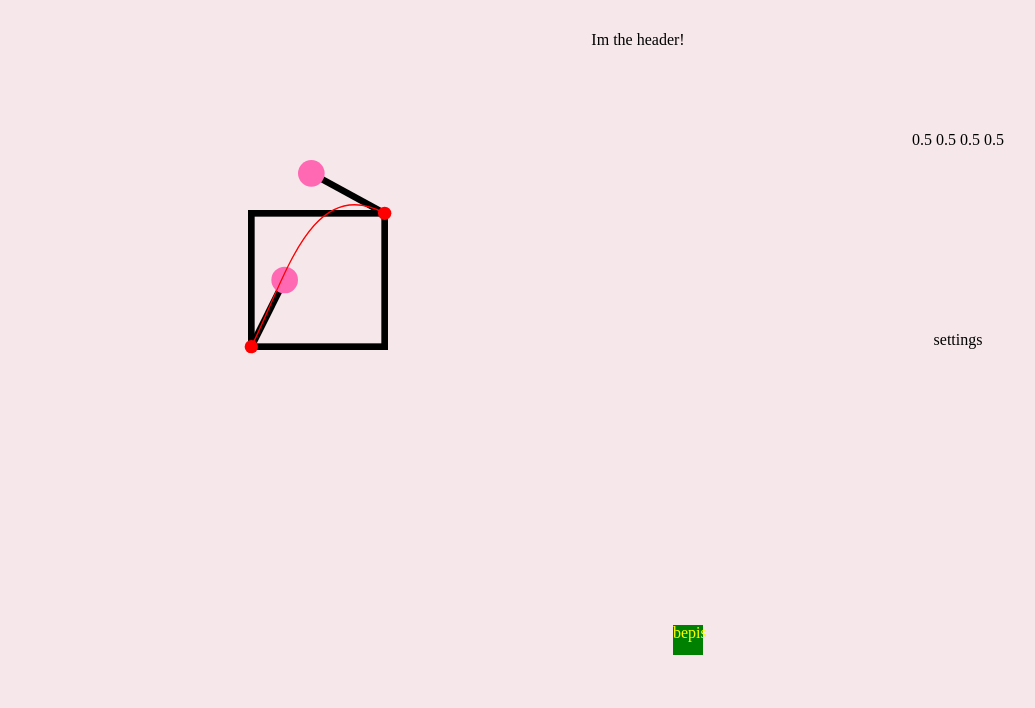
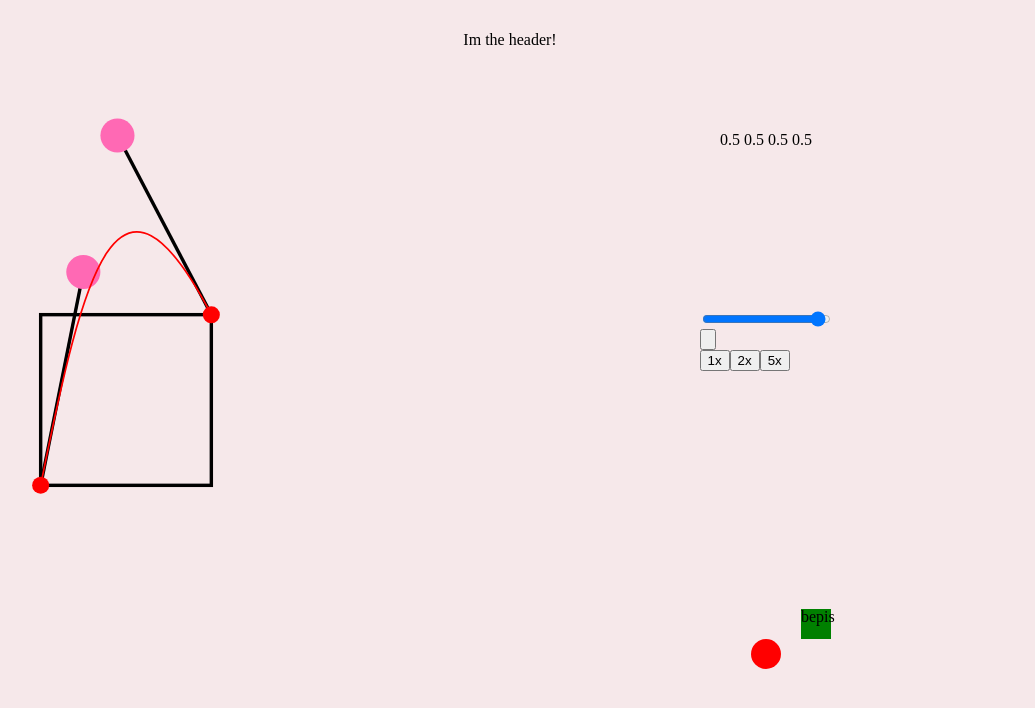
Before and after one commit to DangerN/bezier-curver, a React (Create React App) app: page / in a window 1280 px wide. Shown: the top 708 px of the page, without its empty margins (2-1037 px from the left). Built offline with nearby package versions, Linux system fonts and the light colour scheme.

Commit message:
'worked on multiplier'

```diff
--- a/package.json
+++ b/package.json
@@ -2,7 +2,9 @@
   "name": "bezier-curver",
   "version": "0.1.0",
   "private": true,
+  "homepage": "http://crystalneal.com/bezier-curver/",
   "dependencies": {
+    "gh-pages": "^2.1.1",
     "lodash.clamp": "^4.0.3",
     "node-sass": "^4.12.0",
     "react": "^16.9.0",
@@ -10,6 +12,8 @@
     "react-scripts": "3.1.1"
   },
   "scripts": {
+    "predeploy": "npm run build",
+    "deploy": "gh-pages -d build",
     "start": "react-scripts start",
     "build": "react-scripts build",
     "test": "react-scripts test",
--- a/src/App.js
+++ b/src/App.js
@@ -11,7 +11,7 @@ function App() {
   return (
     <div className="App">
       <Header />
-      <Graph dispatch={dispatch} height='400' width='200'/>
+      <Graph dispatch={dispatch} multiplier={appState.multiplier}/>
       <Settings dispatch={dispatch}/>
       <Instructions {...appState}/>
       <Output {...appState}/>
--- a/src/components/Graph.jsx
+++ b/src/components/Graph.jsx
@@ -2,7 +2,7 @@ import React, { useState, useEffect } from 'react'
 import clamp from 'lodash.clamp'
 
 const Graph = (props) => {
-  const {height, width, dispatch} = props
+  const {dispatch, multiplier} = props
   const initialState = {
     handleOne: {
       x: 50,
@@ -15,17 +15,6 @@ const Graph = (props) => {
     draggingPointId: null
   }
   const [ graphState, setGraphState ] = useState(initialState)
-  // useEffect(() => {
-  //   dispatch({
-  //     type: 'updatePositions',
-  //     positions: {
-  //       x1: graphState.handleOne.x,
-  //       y1: graphState.handleOne.y,
-  //       x2: graphState.handleTwo.x,
-  //       y2: graphState.handleTwo.y
-  //     }
-  //   })
-  // },[graphState.handleOne.x, graphState.handleOne.y, graphState.handleTwo.x, graphState.handleTwo.y])
   const handleMouseDown = (pointId) => {
     setGraphState({...graphState, draggingPointId: pointId})
   }
@@ -40,9 +29,9 @@ const Graph = (props) => {
     const svgX = clientX - svgRect.left
     const svgY = clientY - svgRect.top
     const viewBoxX = svgX * 150 / svgRect.width;
-    const viewBoxY = svgY * 300 / svgRect.height;
+    const viewBoxY = svgY * 450 / svgRect.height;
     const xPosition = clamp(viewBoxX, 25, 125)
-    const yPosition = clamp(viewBoxY, 15, 285)
+    const yPosition = clamp(viewBoxY, 15, 435)
     setGraphState({...graphState, [draggingPointId]: {x: xPosition, y: yPosition}})
     dispatch({
       type: draggingPointId,
@@ -51,24 +40,23 @@ const Graph = (props) => {
     })
   }
   const path = `
-    M 25, 200
+    M 25, 275
     C ${graphState.handleOne.x},${graphState.handleOne.y}
       ${graphState.handleTwo.x},${graphState.handleTwo.y}
-      125,100
+      125,175
   `
   return (
     <svg className='graph'
       xmlns="http://www.w3.org/2000/svg"
-      width={width} height={height}
-      viewBox={`0 0 150 300`}
+      viewBox={`0 0 150 450`}
       onMouseMove={event=>{handleMouseMove(event)}}
       onMouseUp={handleMouseUp}
       onMouseLeave={handleMouseUp}>
-      <rect x='25' y='100' height='100' width='100' fill='none' stroke='black' strokeWidth='5'/>
-      <line x1={graphState.handleOne.x} y1={graphState.handleOne.y} x2='25' y2='200' stroke='black' strokeWidth='5'/>
-      <line x1={graphState.handleTwo.x} y1={graphState.handleTwo.y} x2='125' y2='100' stroke='black' strokeWidth='5'/>
-      <circle cx='25' cy='200' r='5' fill='red'/>
-      <circle cx='125' cy='100' r='5' fill='red'/>
+      <rect x='25' y='175' height='100' width='100' fill='none' stroke='black' strokeWidth='2'/>
+      <line x1={graphState.handleOne.x} y1={graphState.handleOne.y} x2='25' y2='275' stroke='black' strokeWidth='2'/>
+      <line x1={graphState.handleTwo.x} y1={graphState.handleTwo.y} x2='125' y2='175' stroke='black' strokeWidth='2'/>
+      <circle cx='25' cy='275' r='5' fill='red'/>
+      <circle cx='125' cy='175' r='5' fill='red'/>
       <circle className='handle' cx={graphState.handleOne.x} cy={graphState.handleOne.y} r='10' fill='hotpink' onMouseDown={()=>{handleMouseDown('handleOne')}}/>
       <circle className='handle' cx={graphState.handleTwo.x} cy={graphState.handleTwo.y} r='10' fill='hotpink' onMouseDown={()=>{handleMouseDown('handleTwo')}}/>
       <path stroke='red' fill='none'
--- a/src/components/Instructions.jsx
+++ b/src/components/Instructions.jsx
@@ -1,7 +1,7 @@
 import React from 'react'
 
 const Instructions = (props) => {
-  const {handleOne, handleTwo} = props
+  const {handleOne, handleTwo, multiplier} = props
   const controlCoordinates = () => {
     return (
       <section>
--- a/src/components/Output.jsx
+++ b/src/components/Output.jsx
@@ -2,12 +2,8 @@ import React, { useState, useEffect} from 'react'
 
 const Output = props => {
   const {handleOne, handleTwo} = props
-  let yeet = `cubic-bezier(${handleOne.x}, ${handleOne.y}, ${handleTwo.x}, ${handleTwo.y})`
-  console.log(yeet);
   const animation = {
     animationTimingFunction: `cubic-bezier(${handleOne.x}, ${handleOne.y}, ${handleTwo.x}, ${handleTwo.y})`,
-    // animationTimingFunction: 'linear',
-    color: 'yellow'
   }
   return (
     <div className='output'>
@@ -17,6 +13,13 @@ const Output = props => {
       >
         bepis
       </div>
+      <svg
+      xmlns="http://www.w3.org/2000/svg"
+      viewBox={'0 0 10 10'}
+      id='circle'
+      style={animation}>
+        <circle cx='5' cy='5' r='5' fill='red'/>
+      </svg>
     </div>
   )
 }
--- a/src/components/Settings.jsx
+++ b/src/components/Settings.jsx
@@ -1,9 +1,39 @@
 import React from 'react'
 
-const Settings = () => {
+const Settings = props => {
+  const {dispatch, multiplier} = props
+  const behaviorButtons = () => {
+    return (
+      <div className='behaviorButtons'>
+        <input type='button' value=''></input>
+      </div>
+    )
+  }
+  const speedSlider = () => {
+    return (
+      <div className='speedSlider'>
+        <input type='range' min='0.5' max='12' step='0.25'></input>
+      </div>
+    )
+  }
+  const multiplierButtons = () => {
+    const handleMultiplierClick = event => {
+      let yeet = parseInt(/(\d)x/.exec(event.target.value)[1])
+      console.log(yeet);
+    }
+    return (
+      <div className='multiplierButtons'>
+        <input type='button' value='1x' onClick={handleMultiplierClick}/>
+        <input type='button' value='2x' onClick={handleMultiplierClick}/>
+        <input type='button'value='5x' onClick={handleMultiplierClick}/>
+      </div>
+    )
+  }
   return (
     <div className='controls'>
-     settings
+      {speedSlider()}
+      {behaviorButtons()}
+      {multiplierButtons()}
     </div>
   )
 }
--- a/src/css/index.css
+++ b/src/css/index.css
@@ -98,9 +98,9 @@ html, body, #root {
   height: 100%;
   width: 100%;
   display: grid;
-  grid-template-areas: "a header header b" "graph graph instructions instructions" "graph graph controls controls" "output output output output";
+  grid-template-areas: "graph header b" "graph instructions instructions" "graph controls controls" "graph output output";
   grid-template-rows: 10% 15% 35% 40%;
-  grid-template-columns: 1fr 1fr 1fr 1fr;
+  grid-template-columns: 1fr 2fr 2fr;
   align-items: center;
   justify-items: center; }
 
@@ -132,6 +132,18 @@ header {
   animation-direction: alternate;
   position: relative; }
 
+#circle {
+  animation-duration: 2s;
+  animation-name: circleResize;
+  animation-iteration-count: infinite;
+  animation-direction: alternate; }
+
+@keyframes circleResize {
+  0% {
+    height: 20px; }
+  100% {
+    height: 40px; } }
+
 @keyframes boxAn {
   0% {
     left: 0px; }
--- a/src/scss/index.scss
+++ b/src/scss/index.scss
@@ -15,12 +15,12 @@ html, body, #root {
   width: 100%;
   display: grid;
   grid-template-areas:
-    "a header header b"
-    "graph graph instructions instructions"
-    "graph graph controls controls"
-    "output output output output";
+    "graph header b"
+    "graph instructions instructions"
+    "graph controls controls"
+    "graph output output";
   grid-template-rows: 10% 15% 35% 40%;
-  grid-template-columns: 1fr 1fr 1fr 1fr;
+  grid-template-columns: 1fr 2fr 2fr;
   align-items: center;
   justify-items: center;
 }
@@ -59,6 +59,22 @@ header {
   position: relative;
 }
 
+#circle {
+  animation-duration: 2s;
+  animation-name: circleResize;
+  animation-iteration-count: infinite;
+  animation-direction: alternate;
+}
+
+@keyframes circleResize {
+  0% {
+    height: 20px;
+  }
+  100% {
+    height: 40px;
+  }
+}
+
 @keyframes boxAn {
   0% {
     left: 0px;
--- a/src/useAppState.jsx
+++ b/src/useAppState.jsx
@@ -3,7 +3,9 @@ import { useReducer } from 'react'
 function useAppState() {
   const initialState = {
     handleOne: {x: 0.5, y: 0.5},
-    handleTwo: {x: 0.5, y: 0.5}
+    handleTwo: {x: 0.5, y: 0.5},
+    multiplier: 1,
+    animationSpeed: 2,
   }
   function scalePositions(positions) {
     return positions
@@ -13,12 +15,12 @@ function useAppState() {
       case 'handleOne':
         return {...state, [action.type]: {
           x: ((action.x-25)/100).toFixed(2),
-          y: ((-(action.y-200))/100).toFixed(2)
+          y: ((-(action.y-275))/100).toFixed(2)
         }}
       case 'handleTwo':
         return {...state, [action.type]: {
           x: ((action.x-25)/100).toFixed(2),
-          y: ((-(action.y-200))/100).toFixed(2)
+          y: ((-(action.y-275))/100).toFixed(2)
         }}
       default:
         console.log('wowee an error', action);
```
Also changed, not shown: 1 other file (tests, documents, lock files or other folders).
